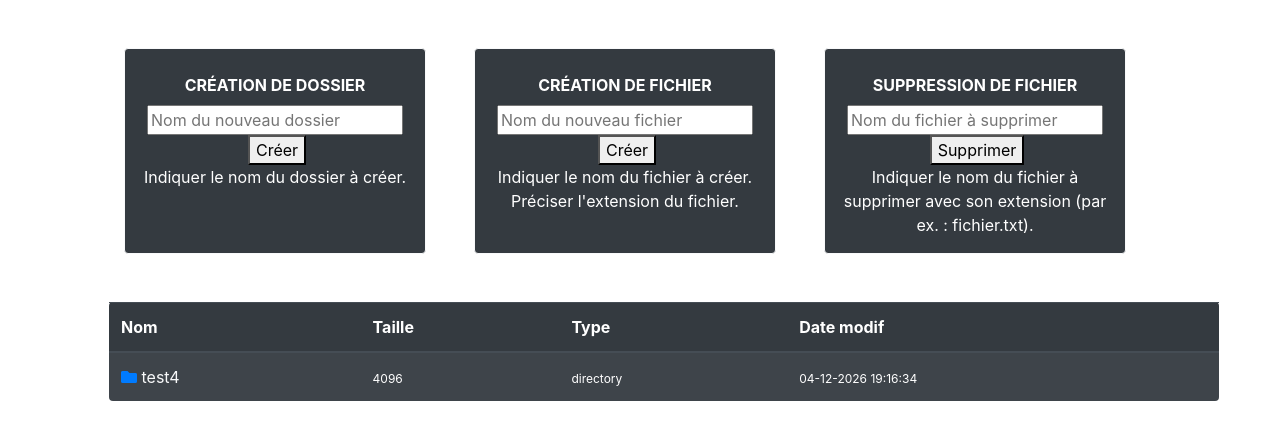
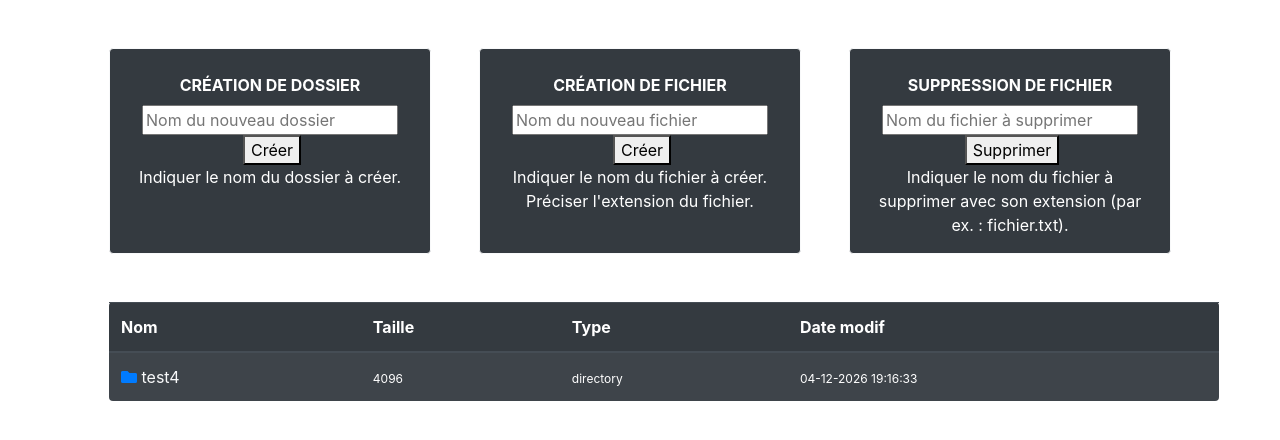
Before and after one commit to YoannAbran/test-files-explorer, a PHP site: page /index2.php?dir=test0 in a window 1280 px wide. Shown: the part 104-544 px from the top of the page. Run offline with PHP 8.4, Linux system fonts and the light colour scheme; some libraries are stand-ins or nearby versions.

Commit message:
indent&beautify

```diff
--- a/gestionfichier.php
+++ b/gestionfichier.php
@@ -6,7 +6,6 @@ $chemindoss = $_GET['dir'];
 else {
   $chemindoss = getcwd();
 }
-
 
 // Création de dossier
 
--- a/index2.php
+++ b/index2.php
@@ -23,7 +23,6 @@ mkdir("home");
 }
 chdir(getcwd().DIRECTORY_SEPARATOR.$home);
 
-
 include "scandir.php";
 include "gestionfichier.php";
 // vérifie que la variable n'est pas vide
@@ -34,7 +33,6 @@ if (!empty($_GET['dir'])){
 
 // pour garder la trce de l'endroit ou l'on est dans le fil d'arianne
 $url_pre='';
-
 
 //on récupère chaque élément dans une variable $crumb du tableau $crumbs,on récupère les élément pour créer le fil d'arianne
 if (!empty($_GET['dir'])){
@@ -51,7 +49,8 @@ foreach($crumbs as $crumb){
 
 <?php
 // tableau et table header
-echo"<div class='container'><table class=\"table table-dark table-striped table-hover m-4 rounded border-light\">
+echo"<div class='container'>
+  <table class=\"table table-dark table-striped table-hover m-4 rounded border-light\">
   <thead>
     <tr>
       <th scope=\"col\">Nom</th>
@@ -93,7 +92,7 @@ echo"<div class='container'><table class=\"table table-dark table-striped table-
 }
 echo "</div>";
   echo "<section class='container-fluid justify-content-center '>
-          <div class='row container-fluid'>";
+          <div class='row d-flex'>";
 // Création de dossier
           echo  "<div class='col-sm p-3 m-4 bg-dark text-white text-center rounded border border-light'>
               <form class='mb-2' action='' method='post'>
@@ -134,11 +133,7 @@ echo  "</div>
   </div>
 </section>";
 
-
-
 ?>
-
-
 
 <script src="https://code.jquery.com/jquery-3.5.1.slim.min.js" integrity="sha384-DfXdz2htPH0lsSSs5nCTpuj/zy4C+OGpamoFVy38MVBnE+IbbVYUew+OrCXaRkfj" crossorigin="anonymous"></script>
 <script src="https://cdn.jsdelivr.net/npm/popper.js@1.16.0/dist/umd/popper.min.js" integrity="sha384-Q6E9RHvbIyZFJoft+2mJbHaEWldlvI9IOYy5n3zV9zzTtmI3UksdQRVvoxMfooAo" crossorigin="anonymous"></script>
--- a/scandir.php
+++ b/scandir.php
@@ -1,5 +1,4 @@
 <?php
-
 
 //fonction pour pointer le dossier courant et scanner son contenu
 function ScanDirectory($pDir, $pData) {
@@ -24,7 +23,6 @@ function ScanDirectory($pDir, $pData) {
 //sinon enregistre les fichier dans le tableau
                 } else {
                    $listDir[] = $file;
-
                 }
           }
         }
@@ -34,7 +32,6 @@ function ScanDirectory($pDir, $pData) {
 //retourn le tableau
     return $listDir;
 }
-
 
 //chemin du fichier index
 $defaultDir = getcwd();
```
